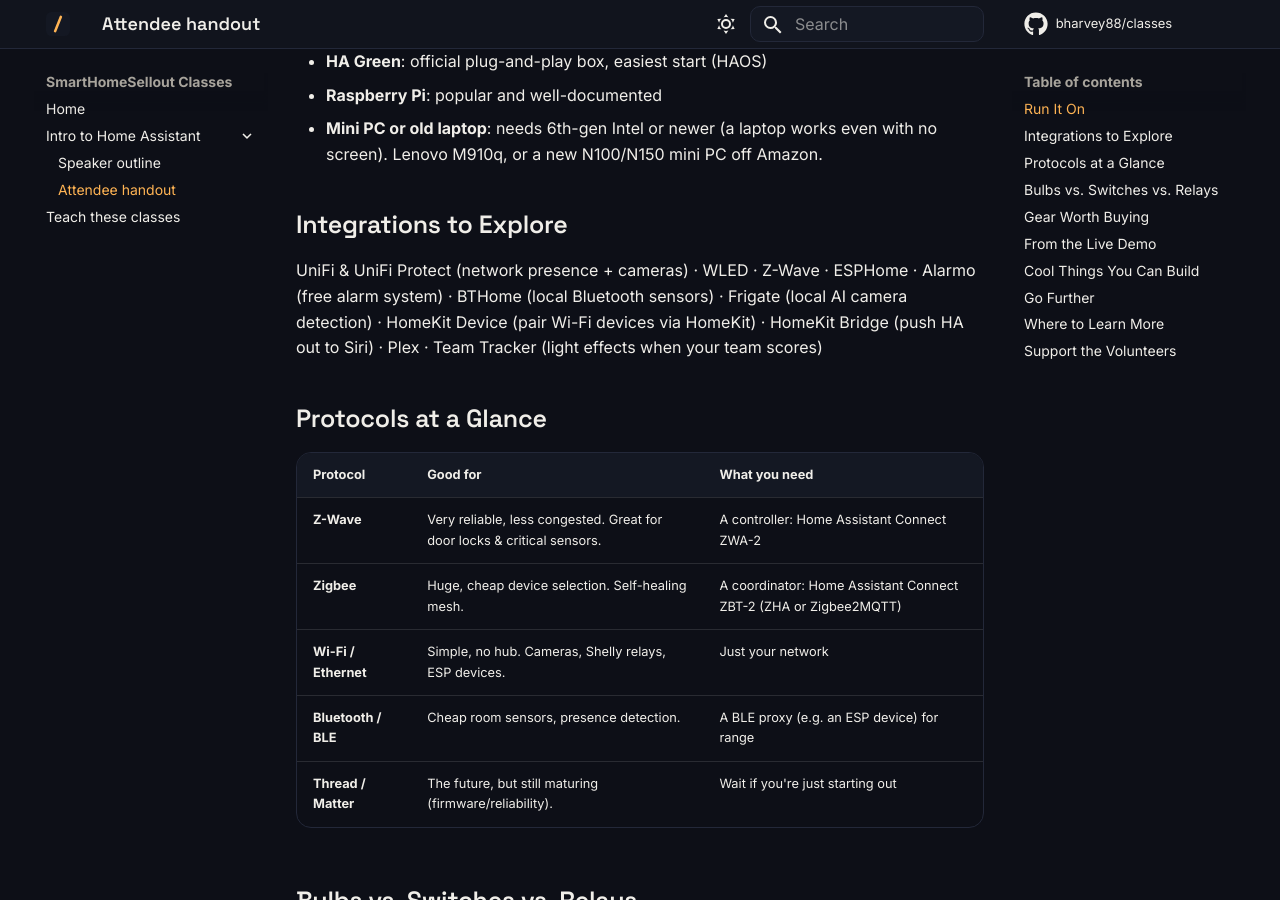
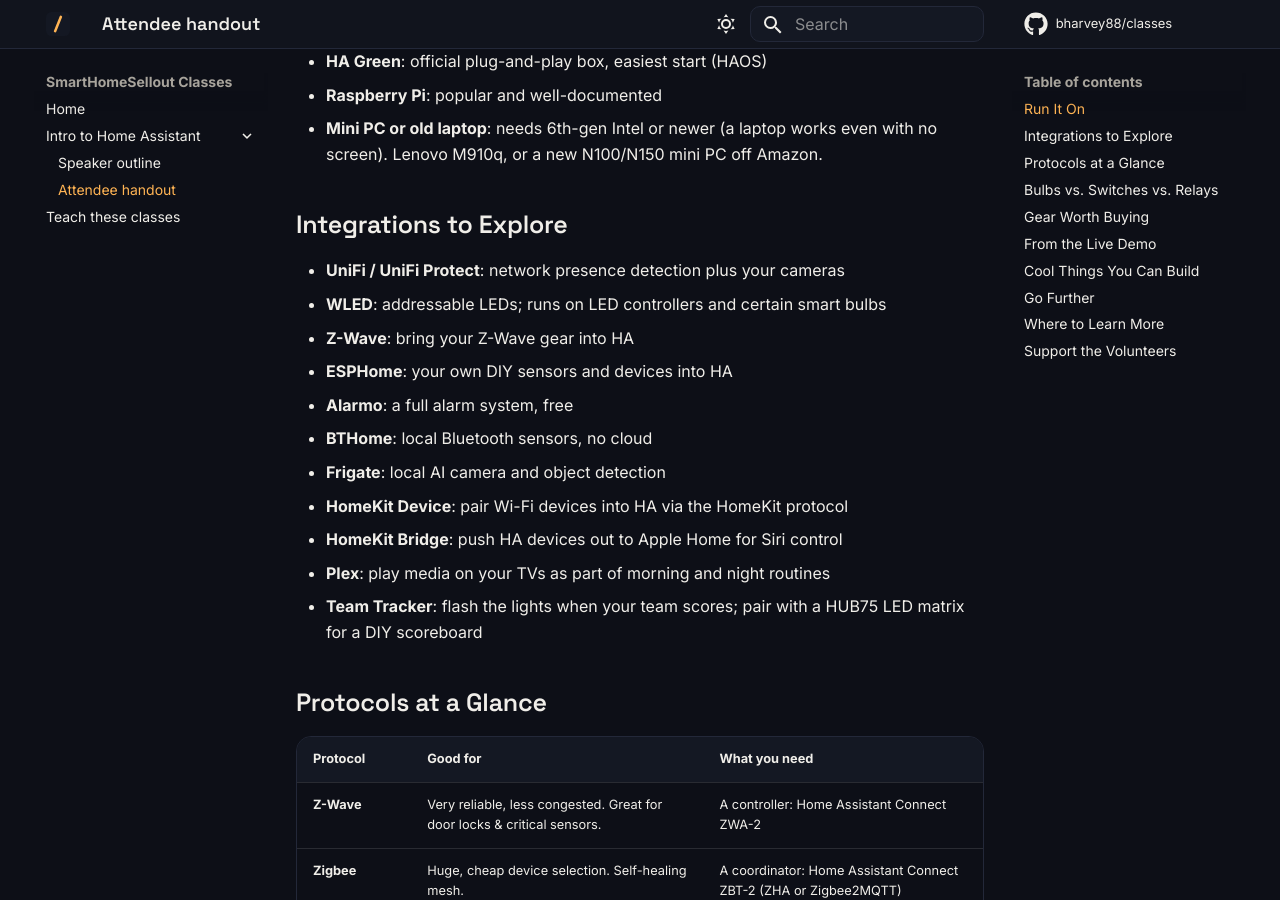
Before and after one commit to bharvey88/classes, an MkDocs documentation site: the page built from docs/intro-to-home-assistant/handout.md, in a window 1280 px wide and 900 px high, scrolled down 341 px. Built offline with MkDocs 1.6.1 and Material for MkDocs 9.7.7, drawn with Linux system fonts in a browser that asks for light colours; comment, search, counter and statistics services are not loaded.

Commit message:
Handout: expand integrations list with the outline's descriptions

```diff
--- a/docs/intro-to-home-assistant/handout.md
+++ b/docs/intro-to-home-assistant/handout.md
@@ -12,7 +12,17 @@
 
 ## Integrations to Explore
 
-UniFi & UniFi Protect (network presence + cameras) · WLED · Z-Wave · ESPHome · Alarmo (free alarm system) · BTHome (local Bluetooth sensors) · Frigate (local AI camera detection) · HomeKit Device (pair Wi-Fi devices via HomeKit) · HomeKit Bridge (push HA out to Siri) · Plex · Team Tracker (light effects when your team scores)
+- **UniFi / UniFi Protect**: network presence detection plus your cameras
+- **WLED**: addressable LEDs; runs on LED controllers and certain smart bulbs
+- **Z-Wave**: bring your Z-Wave gear into HA
+- **ESPHome**: your own DIY sensors and devices into HA
+- **Alarmo**: a full alarm system, free
+- **BTHome**: local Bluetooth sensors, no cloud
+- **Frigate**: local AI camera and object detection
+- **HomeKit Device**: pair Wi-Fi devices into HA via the HomeKit protocol
+- **HomeKit Bridge**: push HA devices out to Apple Home for Siri control
+- **Plex**: play media on your TVs as part of morning and night routines
+- **Team Tracker**: flash the lights when your team scores; pair with a HUB75 LED matrix for a DIY scoreboard
 
 ## Protocols at a Glance
 
```
